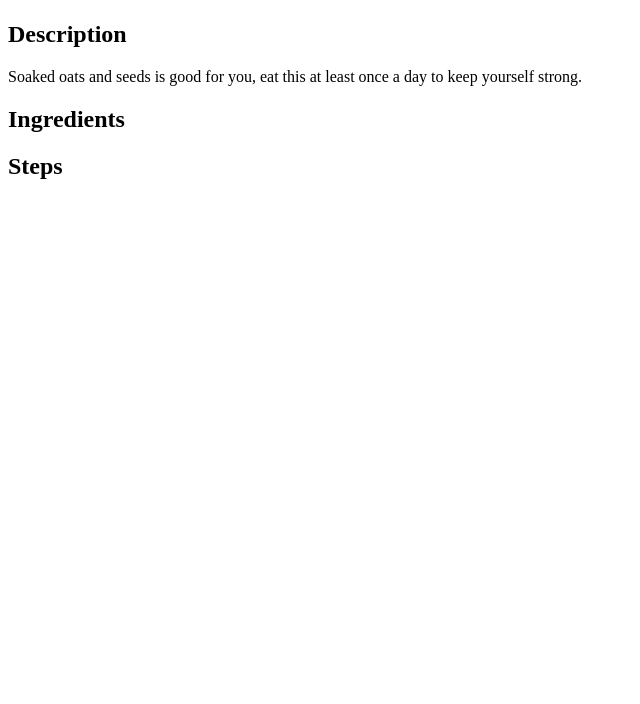
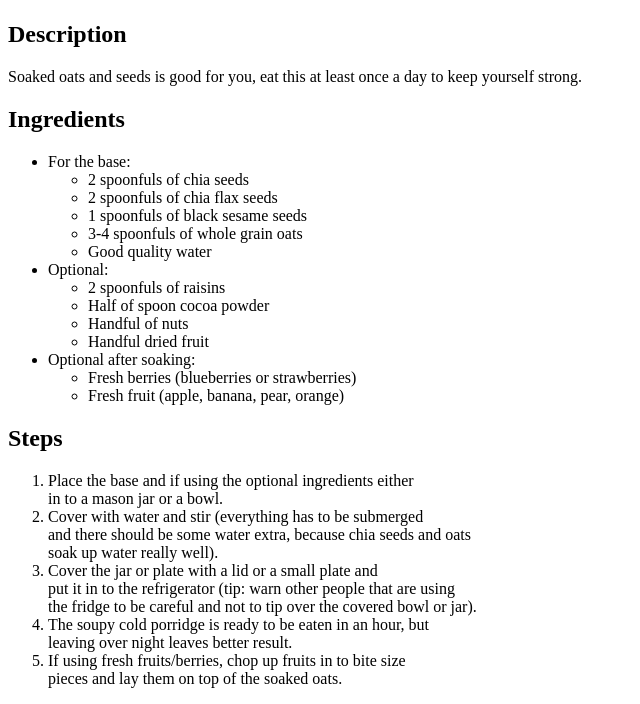
Before and after one commit to dinopied/odin-recipes, a plain HTML site: page recipes/oats-and-seeds.html in a window 1280 px wide. Shown: the part 420-1124 px from the top of the page, without its empty margins (0-640 px from the left). Before the commit the page ends 800 px from the top, so only its background shows below. Drawn offline with Linux system fonts and the light colour scheme.

Commit message:
Edit oats-and-seeds.html
Wrote ingredient list, steps parts for the oats and seeds recipe.

```diff
--- a/recipes/oats-and-seeds.html
+++ b/recipes/oats-and-seeds.html
@@ -13,11 +13,46 @@
     <p>Soaked oats and seeds is good for you, eat this at least once a day to keep yourself strong.</p>
     <h2>Ingredients</h2>
     <ul>
+        <li>For the base:
+            <ul>
+                <li>2 spoonfuls of chia seeds</li>
+                <li>2 spoonfuls of chia flax seeds</li>
+                <li>1 spoonfuls of black sesame seeds</li>
+                <li>3-4 spoonfuls of whole grain oats</li>
+                <li>Good quality water</li>
+                </ul>
+        </li>
+        <li>Optional:
+            <ul>
+                <li>2 spoonfuls of raisins</li>
+                <li>Half of spoon cocoa powder</li>
+                <li>Handful of nuts</li>
+                <li>Handful dried fruit</li>
+            </ul>
+        </li>
+        <li>Optional after soaking:
+            <ul>
+                <li>Fresh berries (blueberries or strawberries)</li>
+                <li>Fresh fruit (apple, banana, pear, orange)</li>
+            </ul>
+        </li>
+
 
     </ul>
     <h2>Steps</h2>
     <ol>
-
+        <li>Place the base and if using the optional ingredients either<br/>
+        in to a mason jar or a bowl.</li>
+        <li>Cover with water and stir (everything has to be submerged <br/>
+        and there should be some water extra, because chia seeds and oats<br/>
+        soak up water really well).</li>
+        <li>Cover the jar or plate with a lid or a small plate and<br/>
+        put it in to the refrigerator (tip: warn other people that are using<br/>
+        the fridge to be careful and not to tip over the covered bowl or jar).</li>
+        <li>The soupy cold porridge is ready to be eaten in an hour, but <br/>
+        leaving over night leaves better result.</li>
+        <li>If using fresh fruits/berries, chop up fruits in to bite size<br/>
+        pieces and lay them on top of the soaked oats.</li>
     </ol>
 </body>
 </html>
```
